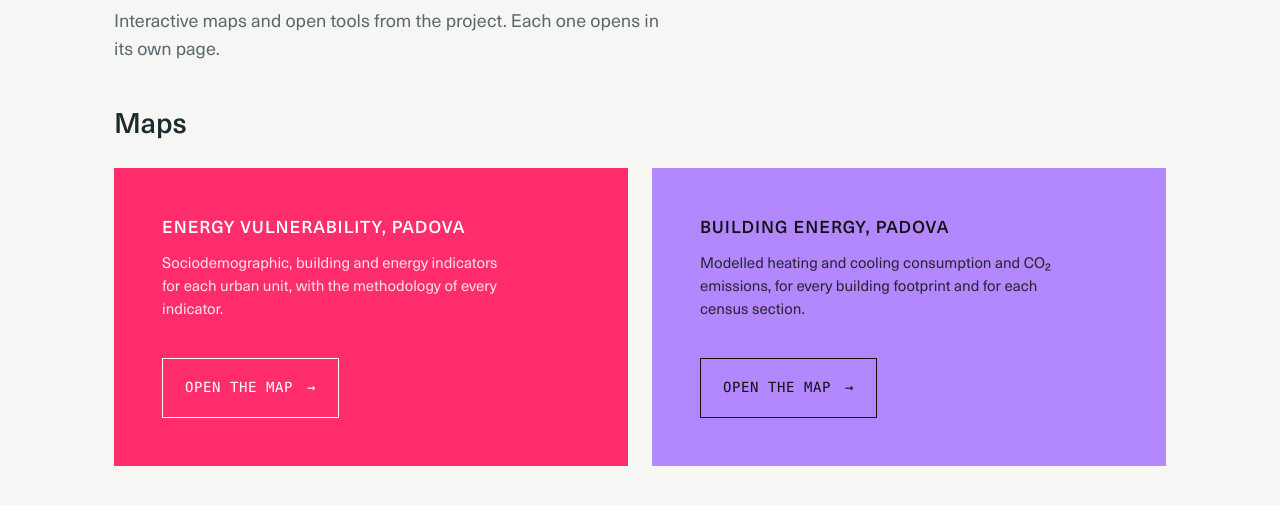
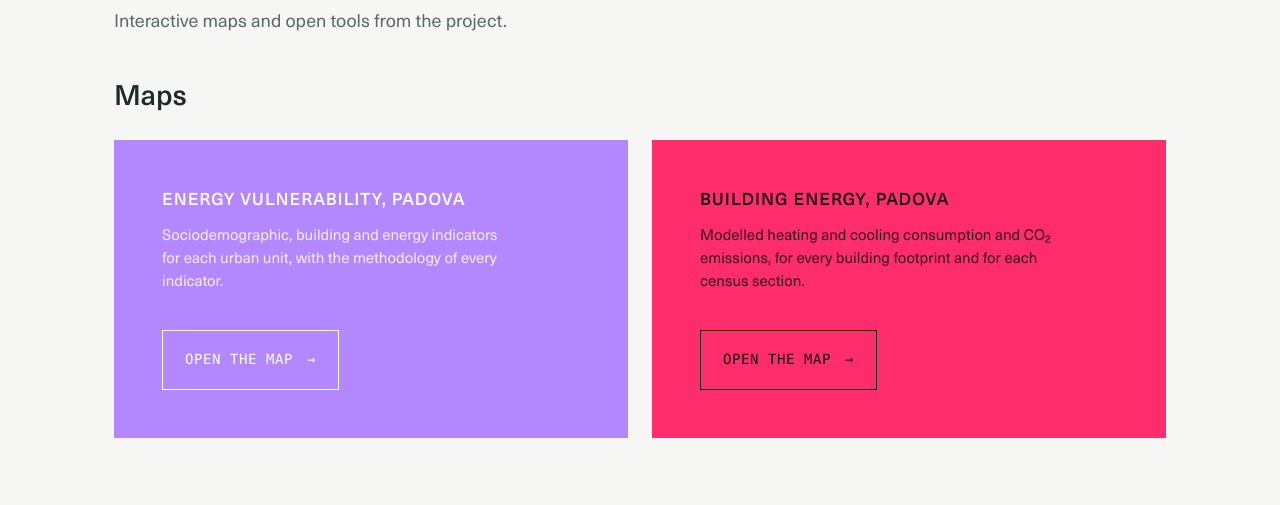
Before and after one commit to chiaquino/reclaim, a plain HTML site: page index.html in a window 1280 px wide. Shown: the part 113-618 px from the top of the page. Drawn offline with Linux system fonts and the light colour scheme.

Commit message:
update landing page, changed v map

```diff
--- a/index.html
+++ b/index.html
@@ -45,8 +45,8 @@
   .cards { list-style:none; margin:0; padding:0; display:grid; grid-template-columns:repeat(auto-fit, minmax(280px, 1fr)); gap:24px; }
   .card { display:flex; flex-direction:column; justify-content:space-between; min-height:270px; height:100%; padding:48px; color:#111; text-decoration:none; }
   .card:focus-visible { outline:3px solid var(--ink); outline-offset:3px; }
-  .c1 { background:#ff2d6b; color:#fff; }
-  .c2 { background:#b388ff; }
+  .c1 { background:#b388ff; color:#fff; }
+  .c2 { background:#ff2d6b; }
   .c3 { background:#c6f700; }
   .t { display:block; font-size:17px; font-weight:700; letter-spacing:.06em; text-transform:uppercase; }
   .d { display:block; margin-top:10px; font-size:15px; opacity:.85; max-width:42ch; }
@@ -72,7 +72,7 @@
 <main>
   <!-- EDIT: project name and one-sentence description -->
   <h1>RECLAIM</h1>
-  <p class="lede">Interactive maps and open tools from the project. Each one opens in its own page.</p>
+  <p class="lede">Interactive maps and open tools from the project.</p>
 
   <h2>Maps</h2>
   <ul class="cards">
```
